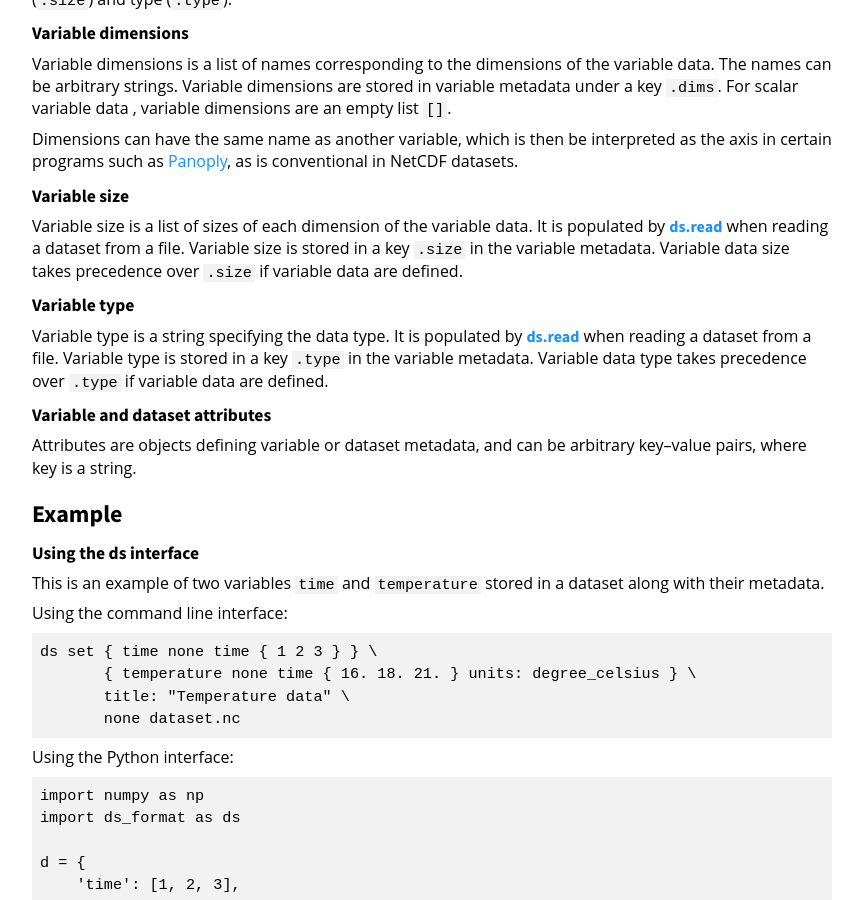
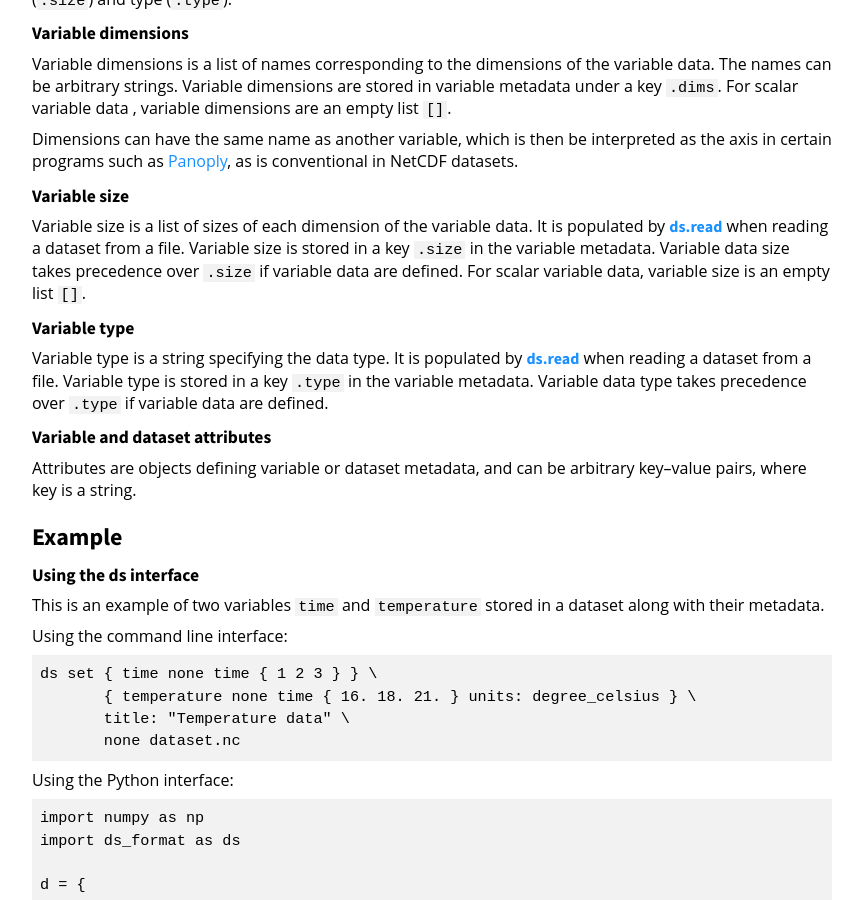
Before and after one commit to peterkuma/ds-format, a Jekyll site: the page built from docs/master/Description/index.md, in a window 1280 px wide and 900 px high, scrolled down 1856 px. Shown: the whole window, without its empty margins (208-1071 px from the left). Built offline with Jekyll 4.4.1, drawn with Linux system fonts in a browser that asks for light colours; some web fonts are replaced.

Commit message:
docs: Define variable size for scalars

```diff
--- a/docs/master/Description/index.md
+++ b/docs/master/Description/index.md
@@ -112,6 +112,7 @@ Variable size is a list of sizes of each dimension of the variable data. It
 is populated by **[ds.read](../Python_API/#read)** when reading a dataset
 from a file. Variable size is stored in a key `.size` in the variable metadata.
 Variable data size takes precedence over `.size` if variable data are defined.
+For scalar variable data, variable size is an empty list `[]`.
 
 #### Variable type
 
```
